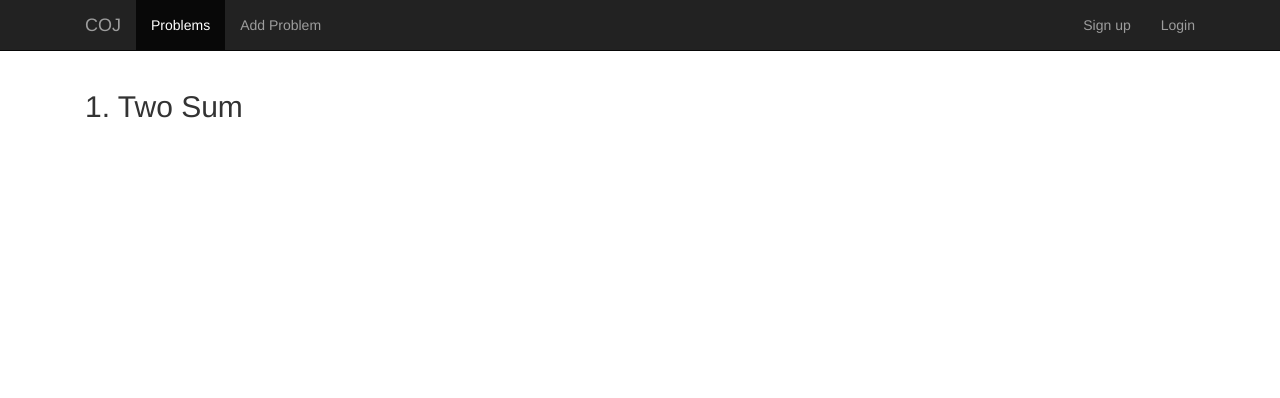
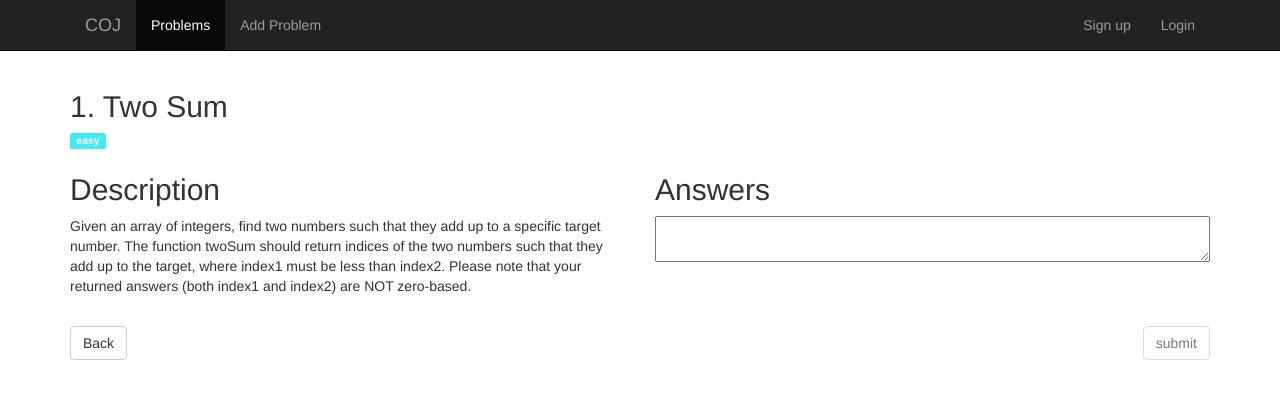
Before and after one commit to zduanx/coj, an Angular app in the folder week1/oj-client/: page /problems/1 in a window 1280 px wide. Shown: the top 398 px of the page. Built offline with nearby package versions, Linux system fonts and the light colour scheme.

Commit message:
polish problem-detail

```diff
--- a/week1/oj-client/src/app/components/problem-detail/problem-detail.component.css
+++ b/week1/oj-client/src/app/components/problem-detail/problem-detail.component.css
@@ -0,0 +1,9 @@
+.detail-difficulty {
+    width: 1em;
+    height: 1em;
+    font-size: 3em;
+}
+
+.answer-text {
+    width: 100%;
+}
--- a/week1/oj-client/src/app/components/problem-detail/problem-detail.component.html
+++ b/week1/oj-client/src/app/components/problem-detail/problem-detail.component.html
@@ -1,13 +1,32 @@
 <div class="container" *ngIf="problem">
-  <div class="col-sm-12 col-md-4">
-    <div>
-      <h2>
-        <!-- {{problem | json}} -->
-        {{problem.id}}. {{problem.name}}
-      </h2>
-      <p>
-        {{problem.detail}}
-      </p>
+  <h2>
+    {{problem.id}}. {{problem.name}}
+  </h2>
+  <div class="{{ 'pull-left label diff-' + problem.difficulty.toLowerCase() }}">
+      {{ problem.difficulty }}
+  </div>
+  <br>
+
+  <div class="row">
+    <div class="col-sm-12 col-md-6">
+      <div>
+        <h2>Description</h2>
+        <p>
+          {{problem.desc}}
+        </p>
+      </div>
+    </div>
+    <div class="col-sm-12 col-md-6">
+      <div>
+        <h2>Answers</h2>
+        <textarea class="answer-text" row="50"></textarea>
+      </div>
     </div>
   </div>
+
+  <br>
+  <div>
+    <button type="button" class="btn btn-default" (click)="goBack()">Back</button>
+    <button type="button" class="btn btn-default pull-right" [disabled]="true">submit</button>
+  </div>
 </div>
--- a/week1/oj-client/src/app/components/problem-detail/problem-detail.component.ts
+++ b/week1/oj-client/src/app/components/problem-detail/problem-detail.component.ts
@@ -1,5 +1,6 @@
 import { Component, OnInit } from '@angular/core';
 import { ActivatedRoute, Params } from '@angular/router';
+import { Location } from '@angular/common';
 
 import { DataService } from '../../services/data.service';
 
@@ -15,6 +16,7 @@ export class ProblemDetailComponent implements OnInit {
 
   constructor(
     private dataService: DataService,
+    private location: Location,
     private route: ActivatedRoute
   ) { }
 
@@ -26,4 +28,9 @@ export class ProblemDetailComponent implements OnInit {
     })
   }
 
+
+  goBack(){
+    this.location.back();
+  }
+
 }
--- a/week1/oj-client/src/styles.css
+++ b/week1/oj-client/src/styles.css
@@ -1,2 +1,29 @@
 /* You can add global styles to this file, and also import other style files */
 .body-navbar-fix { padding-top: 70px;}
+
+.diff-easy{
+    background-color: #42ebf4;
+}
+
+.diff-medium{
+    background-color: #92cf5c;
+}
+
+.diff-hard{
+    background-color: #dd0d1e;
+}
+
+.diff-super{
+    background-color:#8d16e2;
+}
+
+.difficulty{
+    min-width:65px;
+    margin-right: 10px;
+}
+
+.label.difficulty{
+    padding-top: 0.6em;
+    color: #fbfdfa;
+    font-size: 12px;
+}
```
